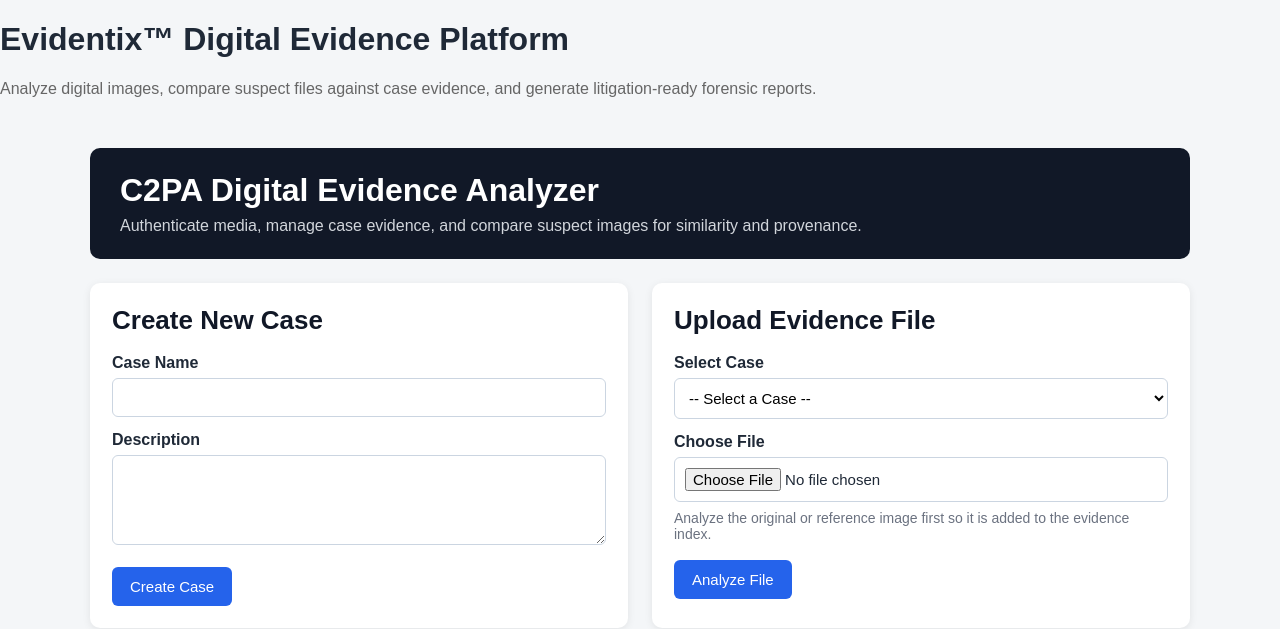
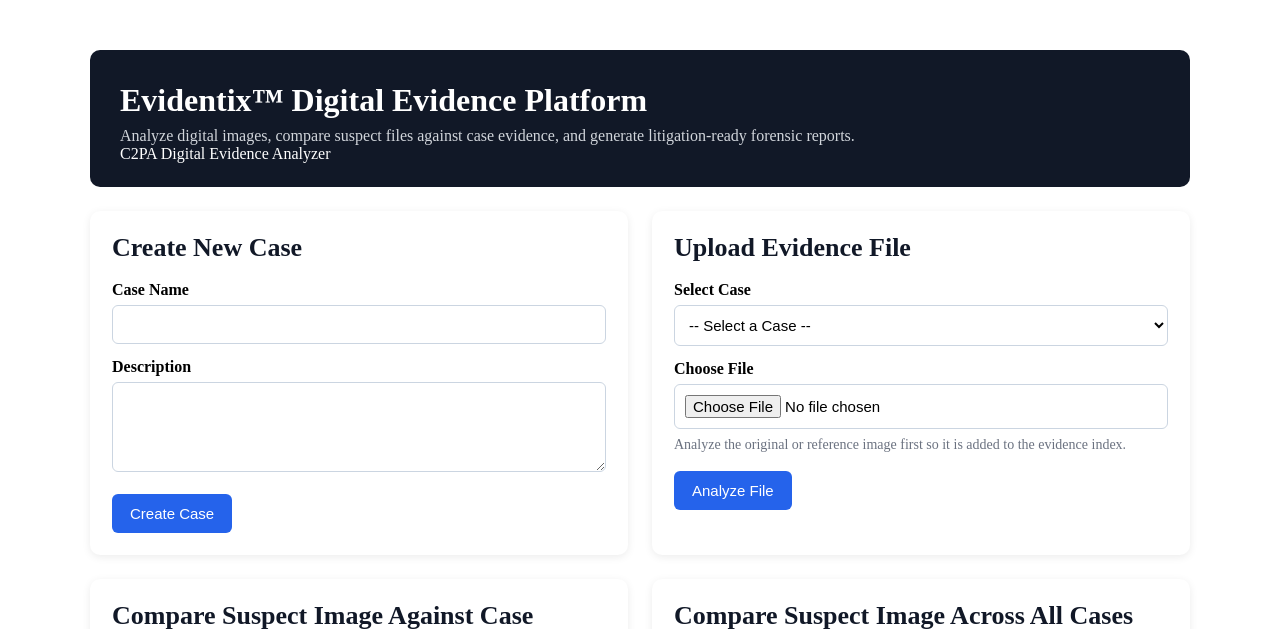
Before and after one commit to Kcaldwell99/evidenceanalyzer, a FastAPI app: page / in a window 1280 px wide. Shown: the top 629 px of the page. Run offline with FastAPI, Linux system fonts and the light colour scheme; data that the repository does not hold is empty.

Commit message:
Replace old banner branding with Evidentix

```diff
--- a/app/templates/upload.html
+++ b/app/templates/upload.html
@@ -3,13 +3,12 @@
 <head>
     <meta charset="UTF-8">
     <meta name="viewport" content="width=device-width, initial-scale=1.0">
-    <title><h1>Evidentix&trade; Digital Evidence Platform</h1></title>
-    <h1>Evidentix&trade; Digital Evidence Platform</h1>
 
-<p style="color:#666; font-size:16px; margin-top:6px;">
-    Analyze digital images, compare suspect files against case evidence, and generate litigation-ready forensic reports.
+
 </p>
     <style>
+        <p style="color:#666; font-size:16px; margin-top:6px;">
+    Analyze digital images, compare suspect files against case evidence, and generate litigation-ready forensic reports.
         body {
             font-family: Arial, sans-serif;
             background: #f4f6f8;
@@ -170,8 +169,9 @@
 <body>
     <div class="container">
         <div class="header">
-            <h1>C2PA Digital Evidence Analyzer</h1>
-            <p>Authenticate media, manage case evidence, and compare suspect images for similarity and provenance.</p>
+            <h1><h1>Evidentix&trade; Digital Evidence Platform</h1>
+<p>Analyze digital images, compare suspect files against case evidence, and generate litigation-ready forensic reports.</p>C2PA Digital Evidence Analyzer</h1>
+
         </div>
 
         <div class="grid">
```
